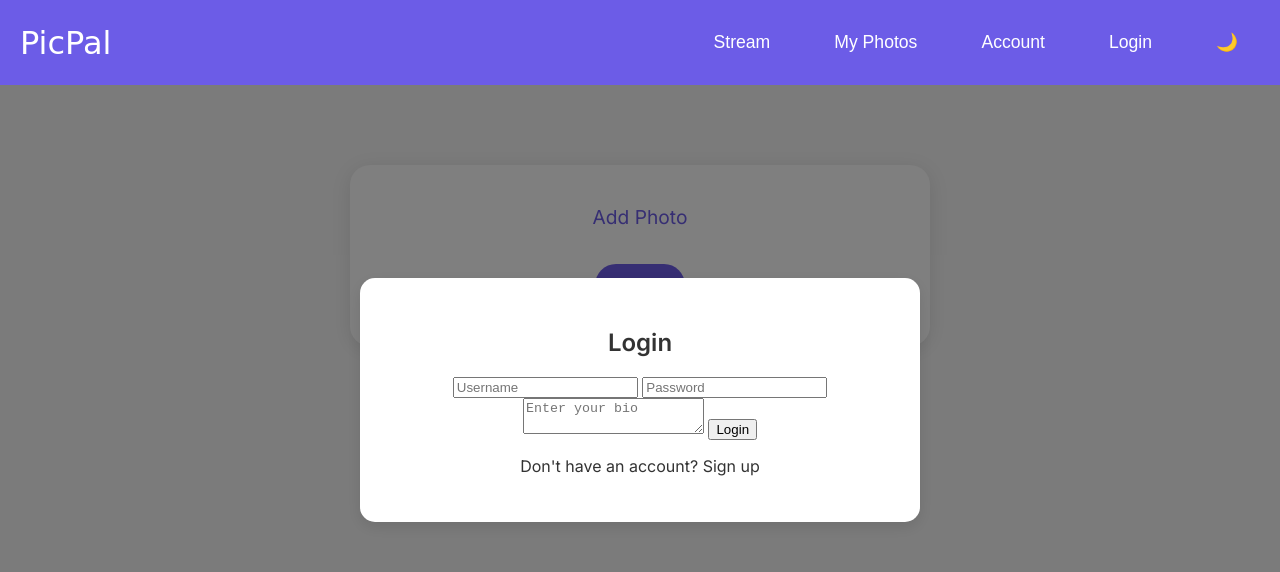
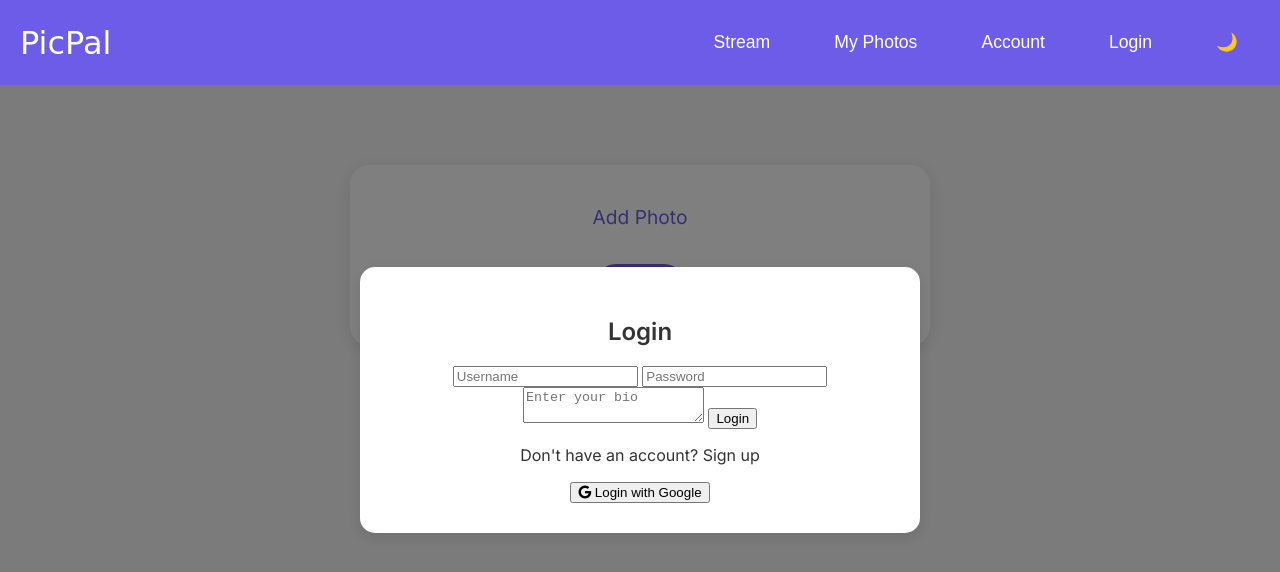
Before and after one commit to Shaanpat16/PicPal, a website: page views/index.html in a window 1280 px wide. Drawn offline with Linux system fonts and the light colour scheme; no server answers.

Commit message:
Update index.html

```diff
--- a/views/index.html
+++ b/views/index.html
@@ -59,6 +59,11 @@
       <input type="file" id="profilePicture" accept="image/*" />
       <button id="authActionBtn">Login</button>
       <p id="toggleAuth">Don't have an account? <span id="switchAuth">Sign up</span></p>
+
+      <!-- Google login button -->
+      <button id="googleLoginBtn" class="google-login-btn">
+        <i class="fab fa-google"></i> Login with Google
+      </button>
     </div>
   </div>
 
```
